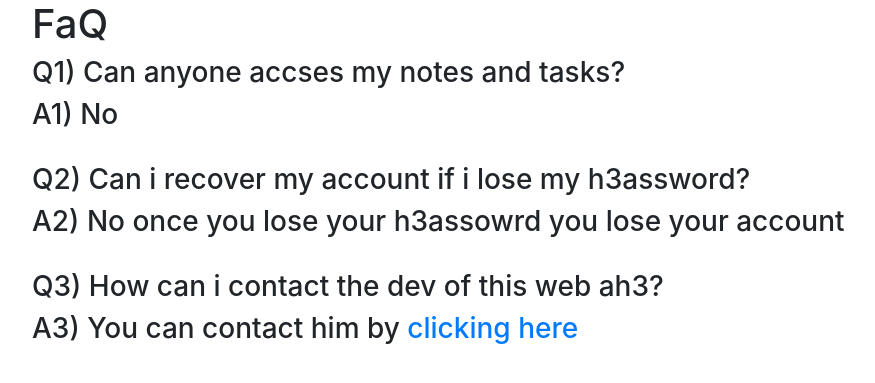
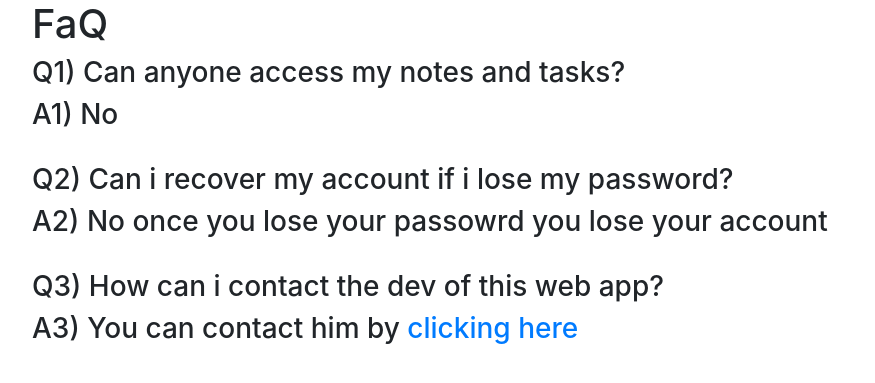
Before and after one commit to realhardik18/ToDoer, a Flask app: page /faq in a window 1280 px wide. Shown: the part 56-439 px from the top of the page, without its empty margins (53-928 px from the left). Run offline with Flask 2, Linux system fonts and the light colour scheme; a user stored in the database is signed in; some libraries are stand-ins or nearby versions.

Commit message:
Corrected speeling mistakes

```diff
--- a/website/templates/faq.html
+++ b/website/templates/faq.html
@@ -2,12 +2,12 @@
 
 {% block container %}
 <h1>FaQ</h1>
-<h3>Q1) Can anyone accses my notes and tasks?</h3>
+<h3>Q1) Can anyone access my notes and tasks?</h3>
 <h3>A1) No</h3>
 <br/>
-<h3>Q2) Can i recover my account if i lose my h3assword?</h3>
-<h3>A2) No once you lose your h3assowrd you lose your account</h3>
+<h3>Q2) Can i recover my account if i lose my password?</h3>
+<h3>A2) No once you lose your passowrd you lose your account</h3>
 <br/>
-<h3>Q3) How can i contact the dev of this web ah3?</h3>
+<h3>Q3) How can i contact the dev of this web app?</h3>
 <h3>A3) You can contact him by <a href="htth3s://realhardik18.github.io/contact.html"> clicking here</a></h3>
 {% endblock %}
```
